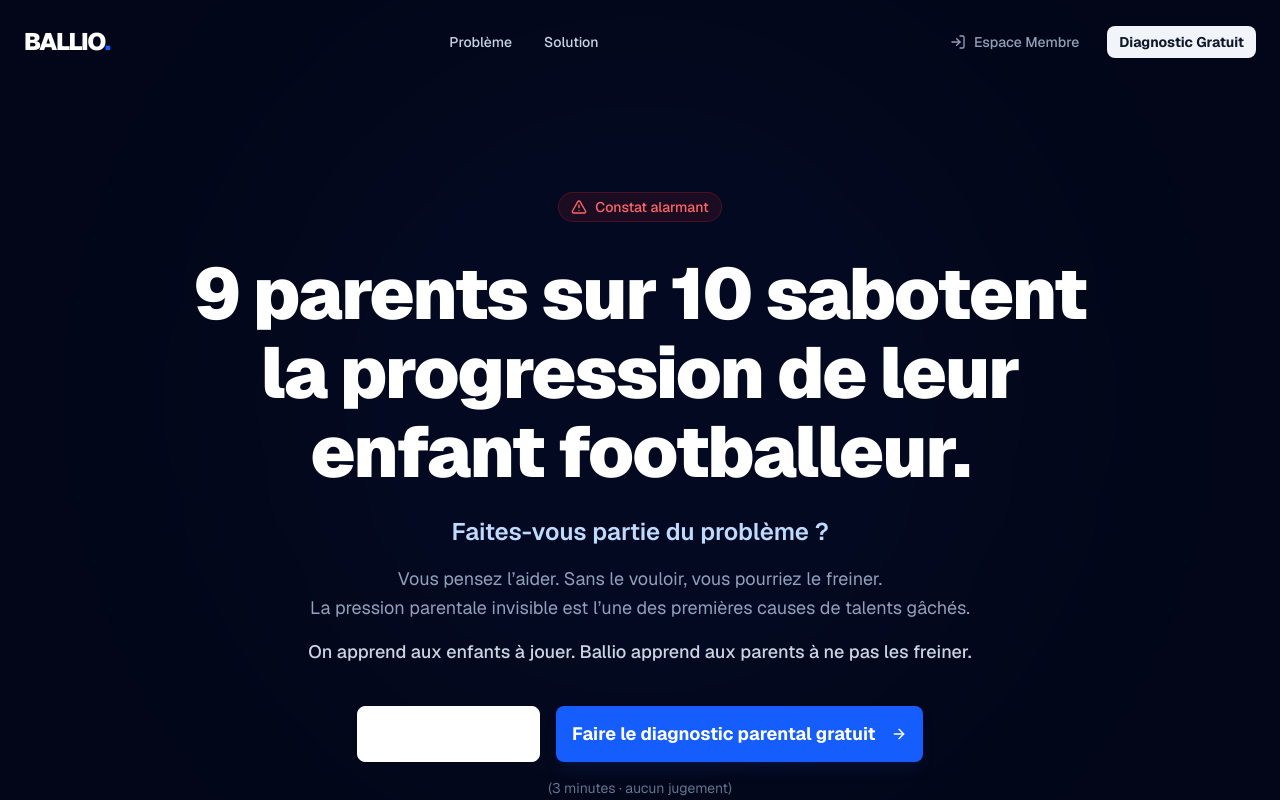
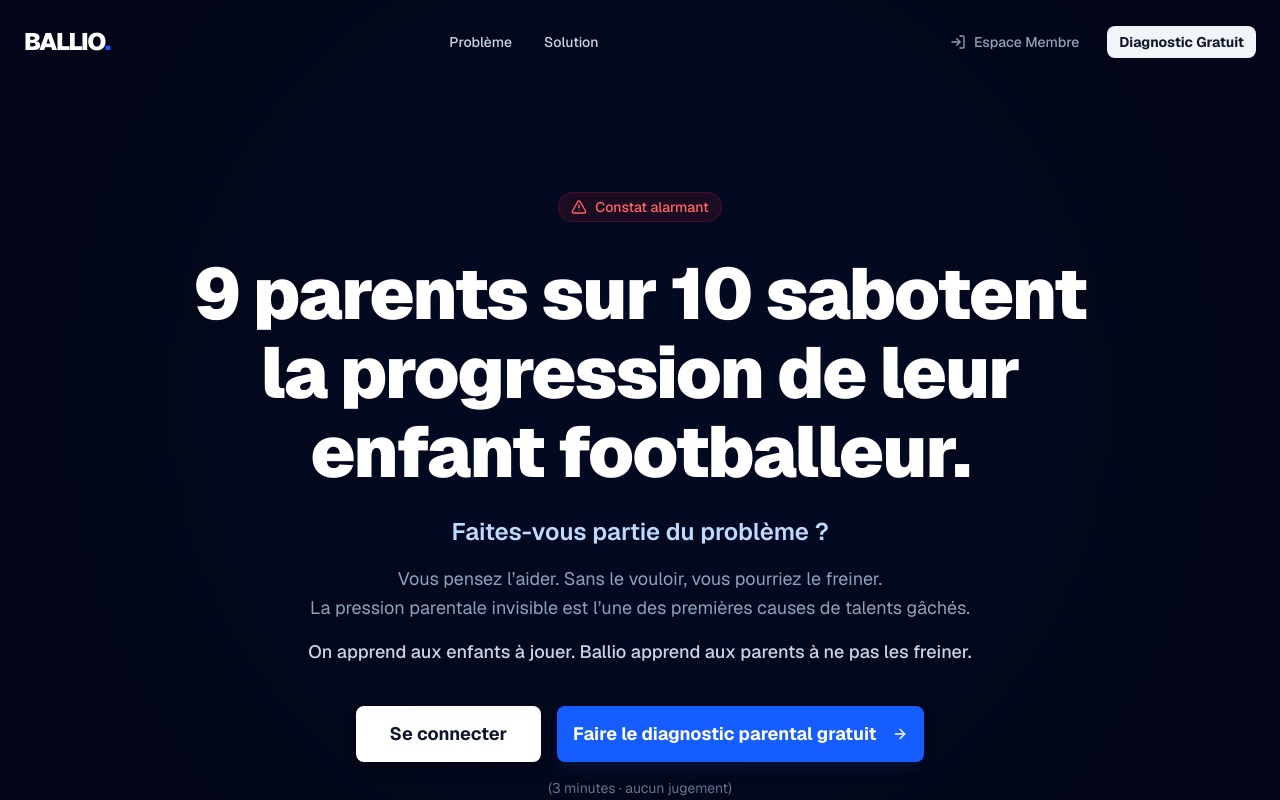
Before and after one commit to herdroud/ballio, a Next.js app: page / in a window 1280 px wide. Shown: the top 800 px of the page. Built offline with nearby package versions, Linux system fonts and the light colour scheme.

Commit message:
fix: bouton connexion landing page - texte lisible
Fond blanc, texte sombre pour contraste optimal sur fond dark

```diff
--- a/components/landing/Hero.tsx
+++ b/components/landing/Hero.tsx
@@ -54,7 +54,7 @@ export default function Hero() {
                     className="flex flex-col items-center gap-4"
                 >
                     <div className="flex flex-col sm:flex-row items-center justify-center gap-4">
-                        <Button size="lg" variant="outline" className="h-14 px-8 text-lg font-bold border-white text-white hover:bg-white hover:text-slate-900 transition-all" asChild>
+                        <Button size="lg" className="h-14 px-8 text-lg font-bold bg-white text-slate-900 hover:bg-slate-100 border-2 border-white transition-all shadow-lg" asChild>
                             <Link href="/login">
                                 Se connecter
                             </Link>
```
